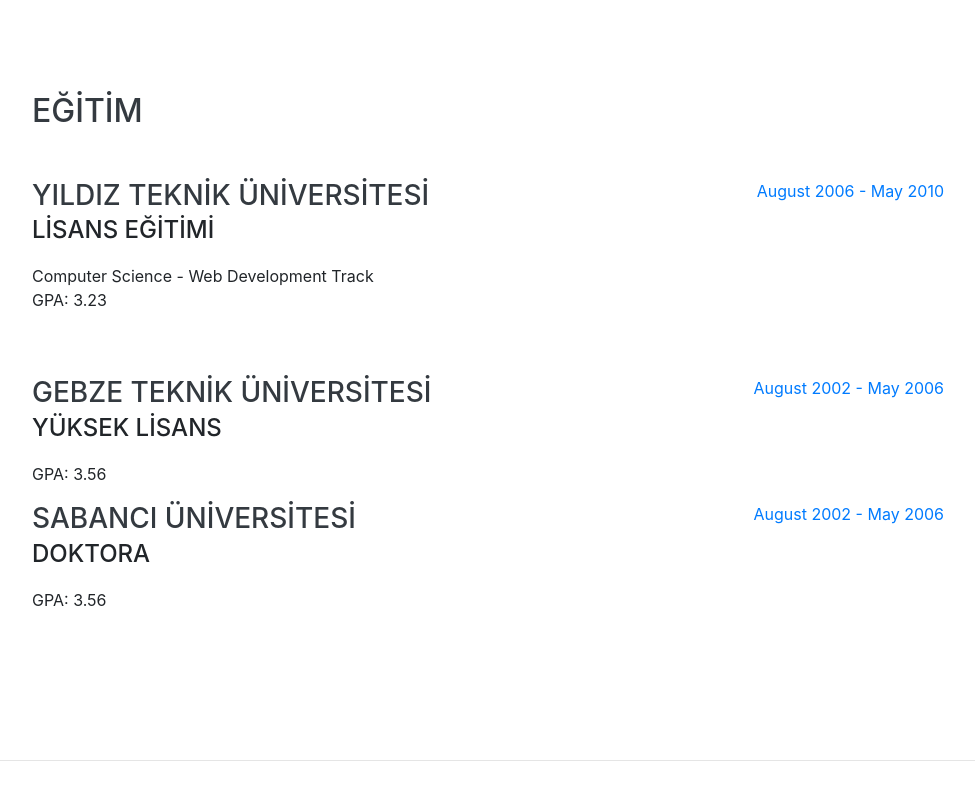
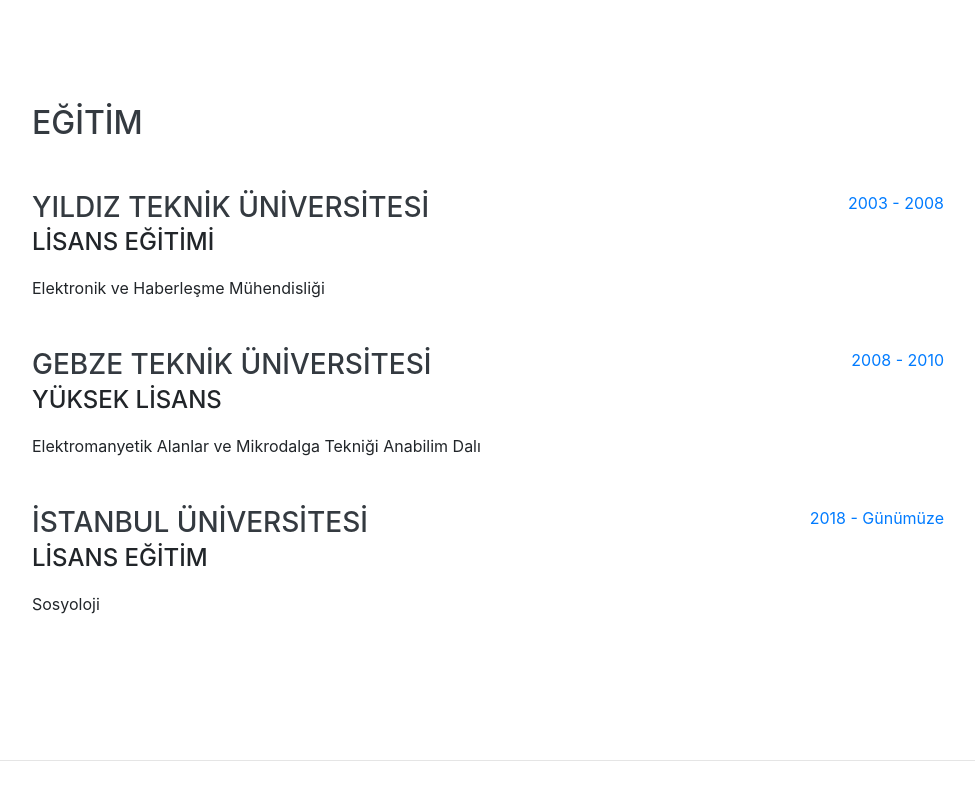
Before and after one commit to yigithsyn/huseyinyigit.com.tr, a website with bundled scripts: page index.html in a window 1280 px wide. Shown: the part 1642-2442 px from the top of the page, without its empty margins (288-1263 px from the left). Built offline with nearby package versions, Linux system fonts and the light colour scheme; a web font is replaced by a local one.

Commit message:
update education fields

```diff
--- a/index.html
+++ b/index.html
@@ -70,8 +70,8 @@
           <a href="mailto:iletisim@huseyinyigit.com.tr">iletisim@huseyinyigit.com.tr</a>
         </div>
         <p class="lead mb-5">
-          Teknik anlamdaki kabiliyet ve tecrübelerimi yer aldığım projelerle
-          ülkemizin milli fenni ve teknolojik kalkınmasında vazife almaktayım.
+          Elektromanyetik ve Anten konularında AR-GE, Savunma Sanayi, Haberleşme Teknolojileri projelerinde vazife alarak
+          ülkemizin bu alanlardaki ihtiyaçlarına katkı sağlamaktayım.
           <br> <br>
           Diğer yandan gençliğimden beri ilgi duyduğum ictimai mevzularla; sosyoloji alanında aldığım eğitim,
           çeşitli sivil toplum kuruluşlarındaki katıldığım faaliyetler ve serbest veri analizi çalışmaları kapsamında ilgilenmekteyim.
@@ -103,7 +103,8 @@
           <div class="resume-content">
             <h3 class="mb-0">ARAŞTIRMACI</h3>
             <div class="subheading mb-3">TÜBİTAK BİLGEM ANTEN TEST VE ARAŞTIRMA MERKEZİ | ATAM</div>
-            <p>Podcasting operational change management inside of workflows to establish a framework. Taking seamless key performance indicators offline to maximise the long tail. Keeping your eye on the ball while performing a deep dive on the start-up mentality to derive convergence on cross-platform integration.</p>
+            <p>Anten tasarım ve karakterizasyonu, elektromanyetik ölçüm teknolojileri,
+            platforma üzeri anten yerleşim ve analizi konularında alanlarında görev yapmaktayım.</p>
           </div>
           <div class="resume-date text-md-right">
             <span class="text-primary">Mart 2012 - Günümüze</span>
@@ -114,7 +115,8 @@
           <div class="resume-content">
             <h3 class="mb-0">ARAŞTIRMA GÖREVLİSİ</h3>
             <div class="subheading mb-3">GEBZE TEKNİK ÜNİVERSİTESİ</div>
-            <p>Collaboratively administrate empowered markets via plug-and-play networks. Dynamically procrastinate B2C users after installed base benefits. Dramatically visualize customer directed convergence without revolutionary ROI.</p>
+            <p>Hesaplamalı elektromanyetik konularında algoritma geliştirme
+            ve programlama konusunda çalışmıştım.</p>
           </div>
           <div class="resume-date text-md-right">
             <span class="text-primary">Ocak 2009 - Mart 2012</span>
@@ -135,33 +137,35 @@
           <div class="resume-content">
             <h3 class="mb-0">YILDIZ TEKNİK ÜNİVERSİTESİ</h3>
             <div class="subheading mb-3">LİSANS EĞİTİMİ</div>
-            <div>Computer Science - Web Development Track</div>
-            <p>GPA: 3.23</p>
+            <div>Elektronik ve Haberleşme Mühendisliği</div>
+            <!-- <p>GPA: 3.23</p> -->
           </div>
           <div class="resume-date text-md-right">
-            <span class="text-primary">August 2006 - May 2010</span>
+            <span class="text-primary">2003 - 2008</span>
+          </div>
+        </div>
+
+        <div class="resume-item d-flex flex-column flex-md-row justify-content-between mb-5">
+          <div class="resume-content">
+            <h3 class="mb-0">GEBZE TEKNİK ÜNİVERSİTESİ</h3>
+            <div class="subheading mb-3">YÜKSEK LİSANS</div>
+            <div>Elektromanyetik Alanlar ve Mikrodalga Tekniği Anabilim Dalı</div>
+            <!-- <p>GPA: 3.56</p> -->
+          </div>
+          <div class="resume-date text-md-right">
+            <span class="text-primary">2008 - 2010</span>
           </div>
         </div>
 
         <div class="resume-item d-flex flex-column flex-md-row justify-content-between">
           <div class="resume-content">
-            <h3 class="mb-0">GEBZE TEKNİK ÜNİVERSİTESİ</h3>
-            <div class="subheading mb-3">YÜKSEK LİSANS</div>
-            <p>GPA: 3.56</p>
+            <h3 class="mb-0">İSTANBUL ÜNİVERSİTESİ</h3>
+            <div class="subheading mb-3">LİSANS EĞİTİM</div>
+            <div>Sosyoloji</div>
+            <!-- <p>GPA: 3.56</p> -->
           </div>
           <div class="resume-date text-md-right">
-            <span class="text-primary">August 2002 - May 2006</span>
-          </div>
-        </div>
-
-        <div class="resume-item d-flex flex-column flex-md-row justify-content-between">
-          <div class="resume-content">
-            <h3 class="mb-0">SABANCI ÜNİVERSİTESİ</h3>
-            <div class="subheading mb-3">DOKTORA</div>
-            <p>GPA: 3.56</p>
-          </div>
-          <div class="resume-date text-md-right">
-            <span class="text-primary">August 2002 - May 2006</span>
+            <span class="text-primary">2018 - Günümüze</span>
           </div>
         </div>
 
```
Also changed, not shown: 1 other file.
